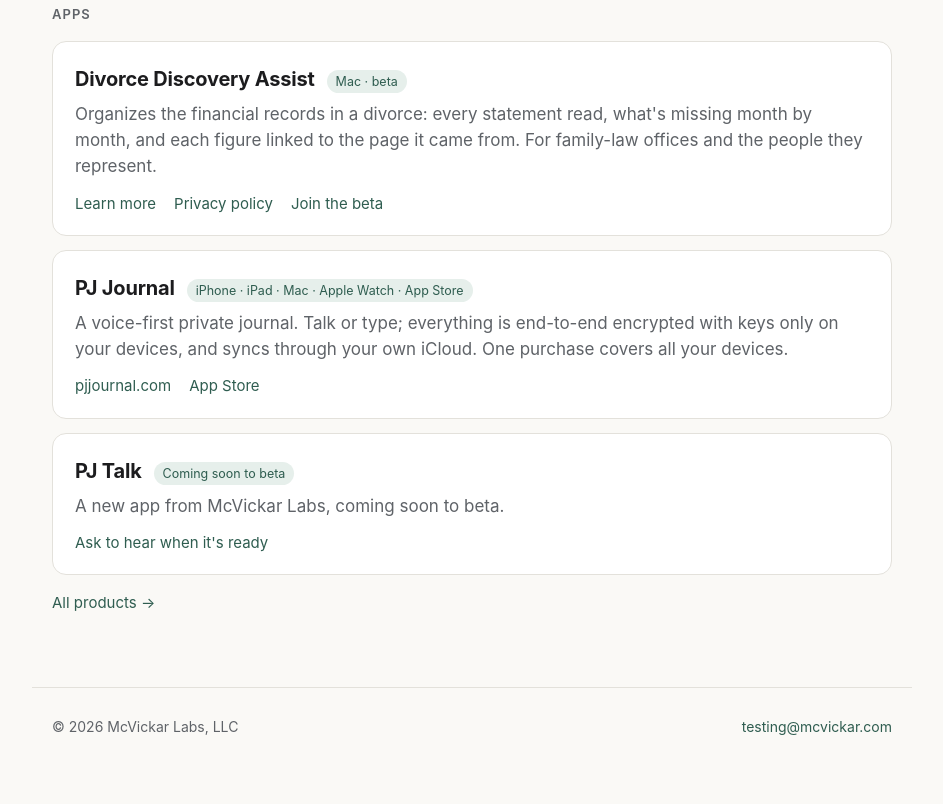
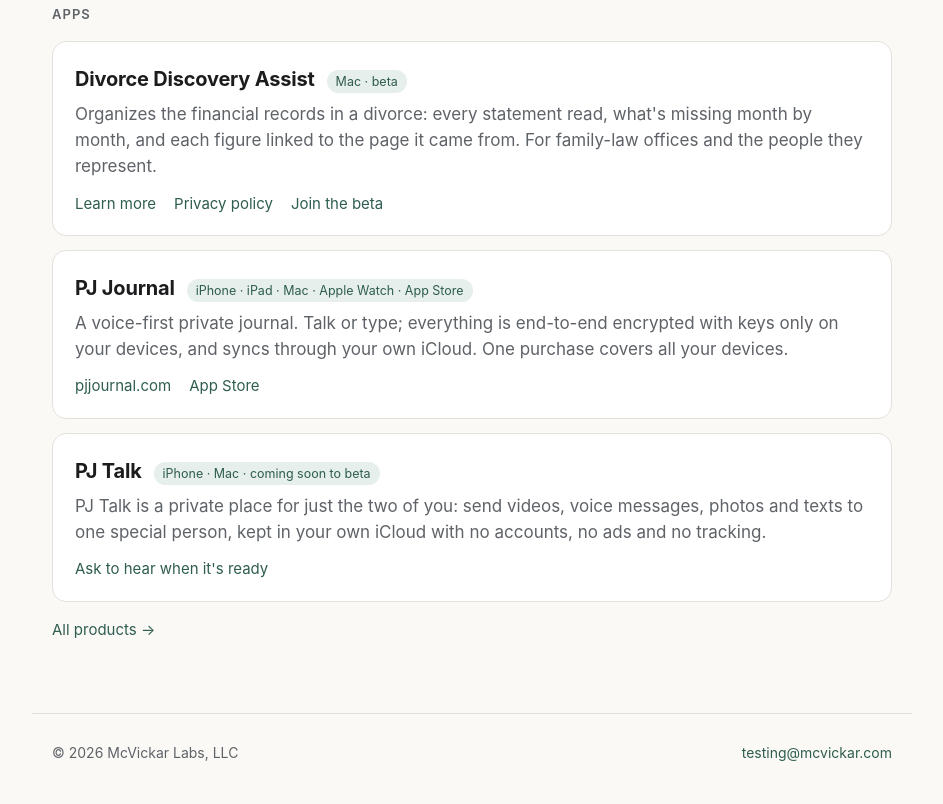
Before and after one commit to jackmcvickar/mcvickarlabs-site, a plain HTML site: page index.html in a window 1280 px wide. Shown: the part 581-1385 px from the top of the page, without its empty margins (168-1111 px from the left). Before the commit the page ends 1358 px from the top, so only its background shows below. Drawn offline with Linux system fonts and the light colour scheme.

Commit message:
PJ Talk blurb; app size
Co-Authored-By: Claude Fable 5.2 <noreply@anthropic.com>

```diff
--- a/index.html
+++ b/index.html
@@ -114,8 +114,8 @@
         <div class="links"><a href="https://pjjournal.com/">pjjournal.com</a><a href="https://apps.apple.com/app/apple-store/id6815332769">App Store</a></div>
       </article>
       <article class="app">
-        <div class="app-head"><h3>PJ Talk</h3><span class="tag">Coming soon to beta</span></div>
-        <p>A new app from McVickar Labs, coming soon to beta.</p>
+        <div class="app-head"><h3>PJ Talk</h3><span class="tag">iPhone · Mac · coming soon to beta</span></div>
+        <p>PJ Talk is a private place for just the two of you: send videos, voice messages, photos and texts to one special person, kept in your own iCloud with no accounts, no ads and no tracking.</p>
         <div class="links"><a href="mailto:testing@mcvickar.com?subject=PJ%20Talk%20beta">Ask to hear when it's ready</a></div>
       </article>
     </section>
```
Also changed, not shown: dda/index.html (+1 -1 lines), products/index.html (+2 -2 lines).
